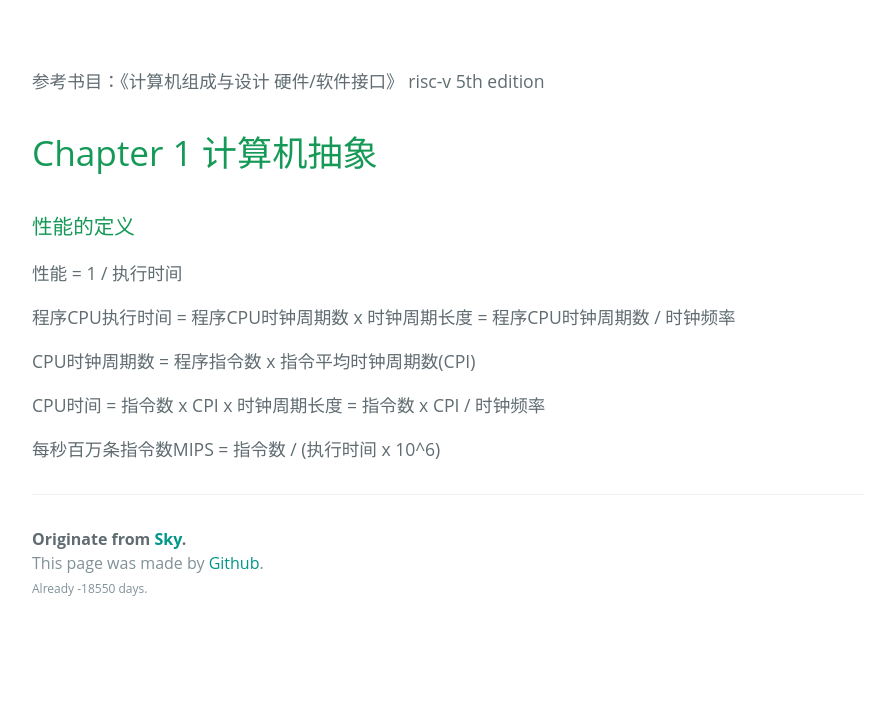
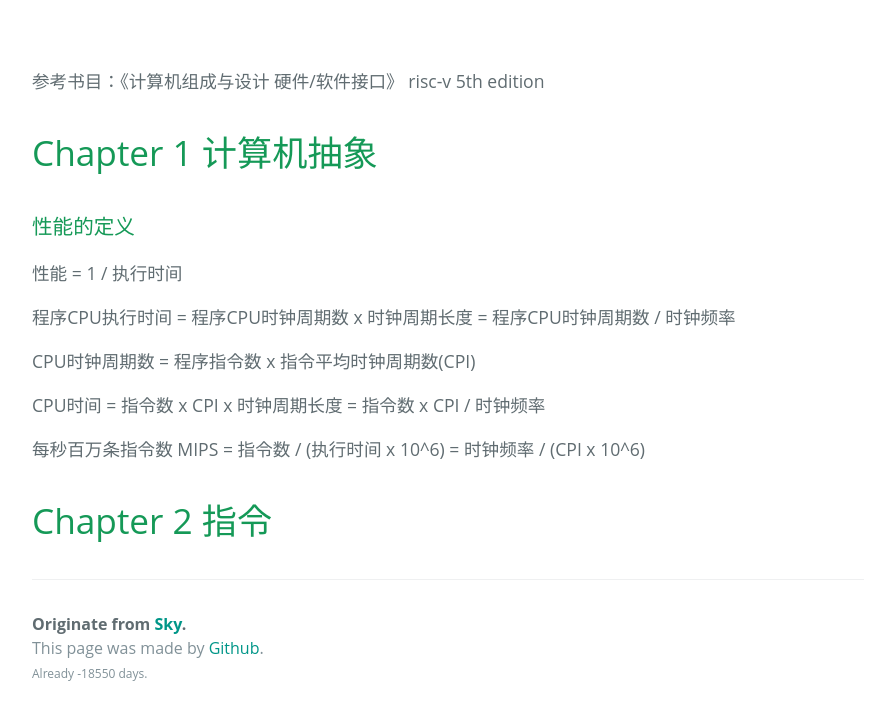
Before and after one commit to NishikinoSky/NishikinoSky.github.io, a Jekyll site: the page built from _posts/2021-3-3-COD.md, in a window 1280 px wide and 1082 px high. Shown: the part 350-1070 px from the top of the window, without its empty margins (192-1087 px from the left). Built offline with Jekyll 4.4.1, drawn with Linux system fonts in a browser that asks for light colours; some web fonts are replaced.

Commit message:
Update 2021-3-3-COD.md

```diff
--- a/_posts/2021-3-3-COD.md
+++ b/_posts/2021-3-3-COD.md
@@ -19,4 +19,6 @@ CPU时钟周期数 = 程序指令数 x 指令平均时钟周期数(CPI)
 
 CPU时间 = 指令数 x CPI x 时钟周期长度 = 指令数 x CPI / 时钟频率
 
-每秒百万条指令数MIPS = 指令数 / (执行时间 x 10^6)
+每秒百万条指令数 MIPS = 指令数 / (执行时间 x 10^6) = 时钟频率 / (CPI x 10^6)
+
+# Chapter 2 指令
```
